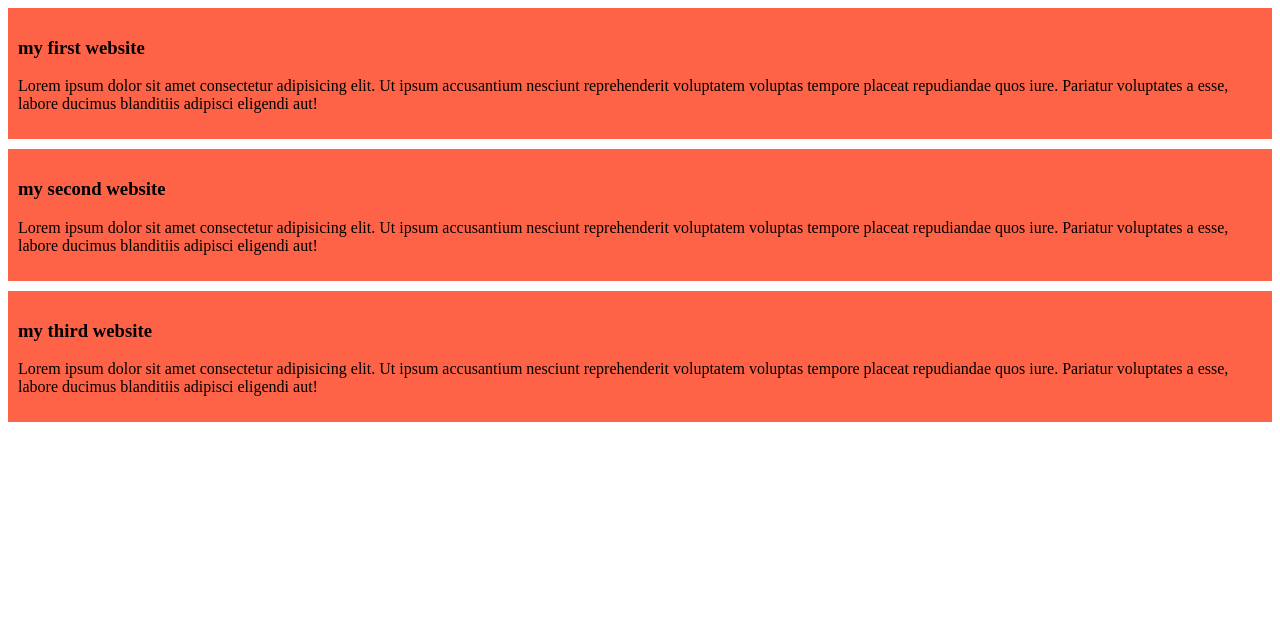
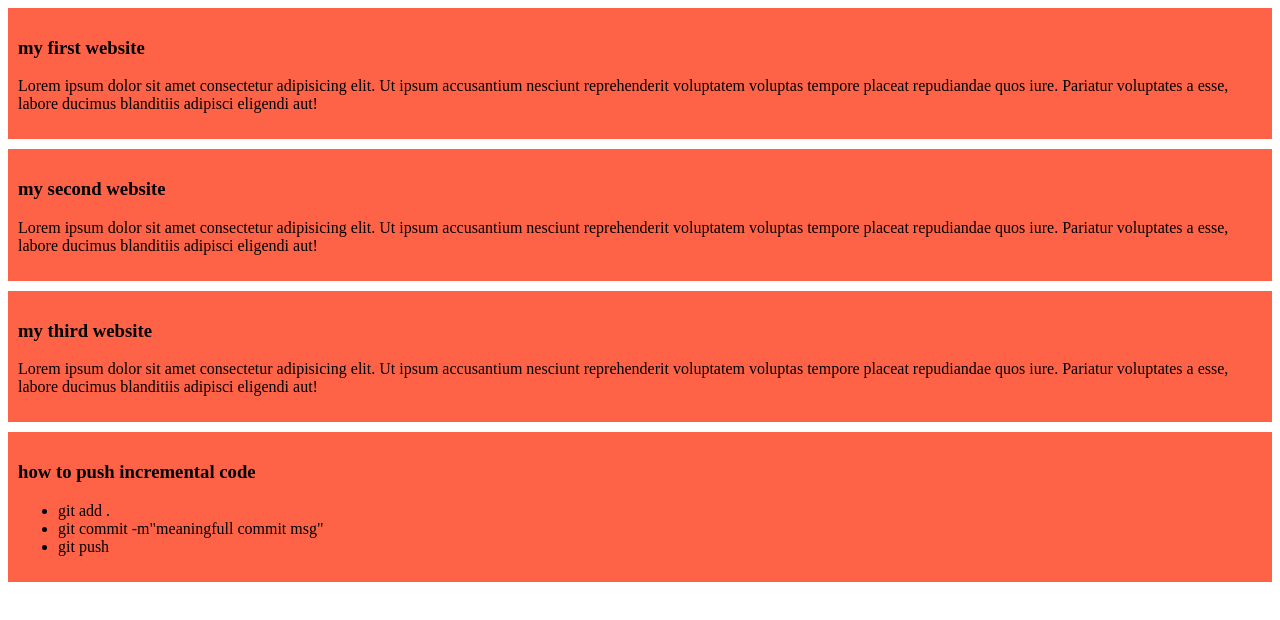
Before and after one commit to roinnaa/my-simple-website, a plain HTML site: page index.html in a window 1280 px wide. Drawn offline with Linux system fonts and the light colour scheme.

Commit message:
added a list

```diff
--- a/index.html
+++ b/index.html
@@ -19,5 +19,13 @@
         <h3>my third website</h3>
         <p>Lorem ipsum dolor sit amet consectetur adipisicing elit. Ut ipsum accusantium nesciunt reprehenderit voluptatem voluptas tempore placeat repudiandae quos iure. Pariatur voluptates a esse, labore ducimus blanditiis adipisci eligendi aut!</p>
     </div>
+    <div>
+        <h3>how to push incremental code</h3>
+        <ul>
+            <li>git add .</li>
+            <li>git commit -m"meaningfull commit msg"</li>
+            <li>git push</li>
+        </ul>
+    </div>
 </body>
 </html>
```
